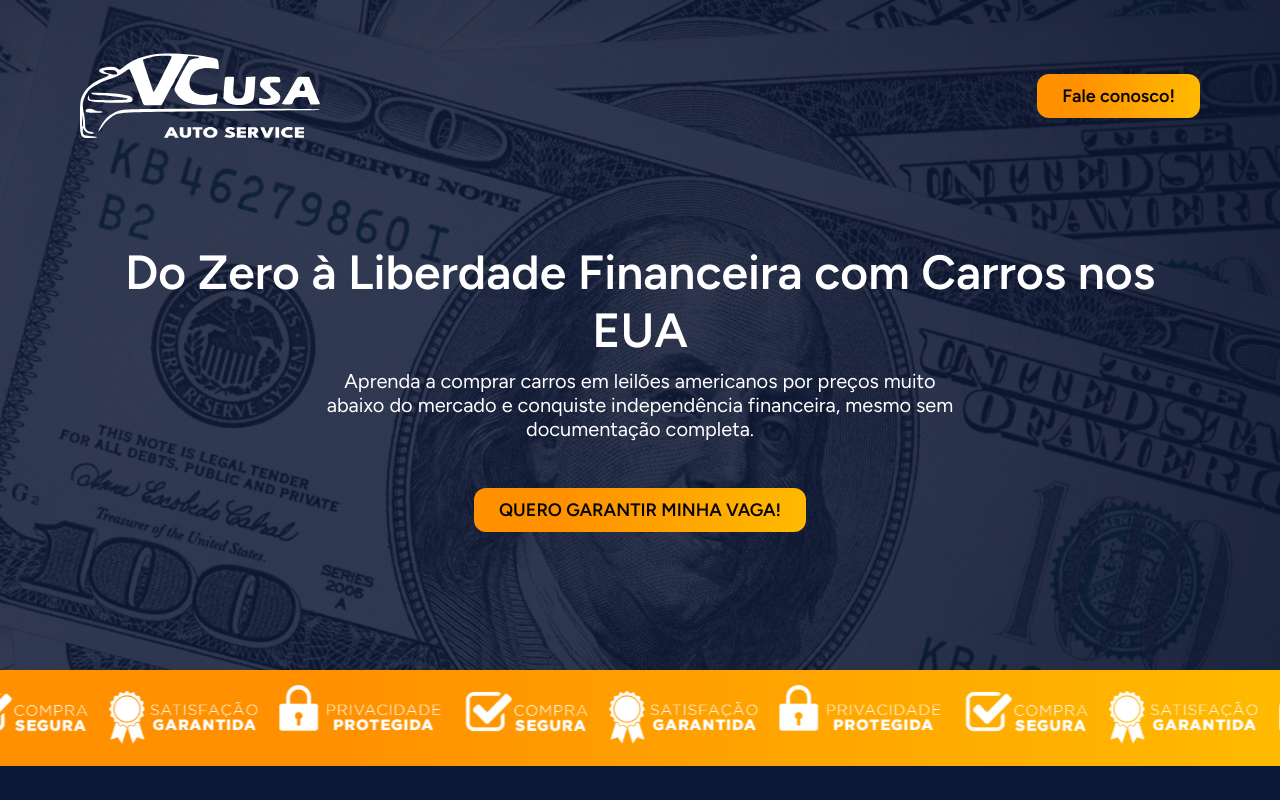
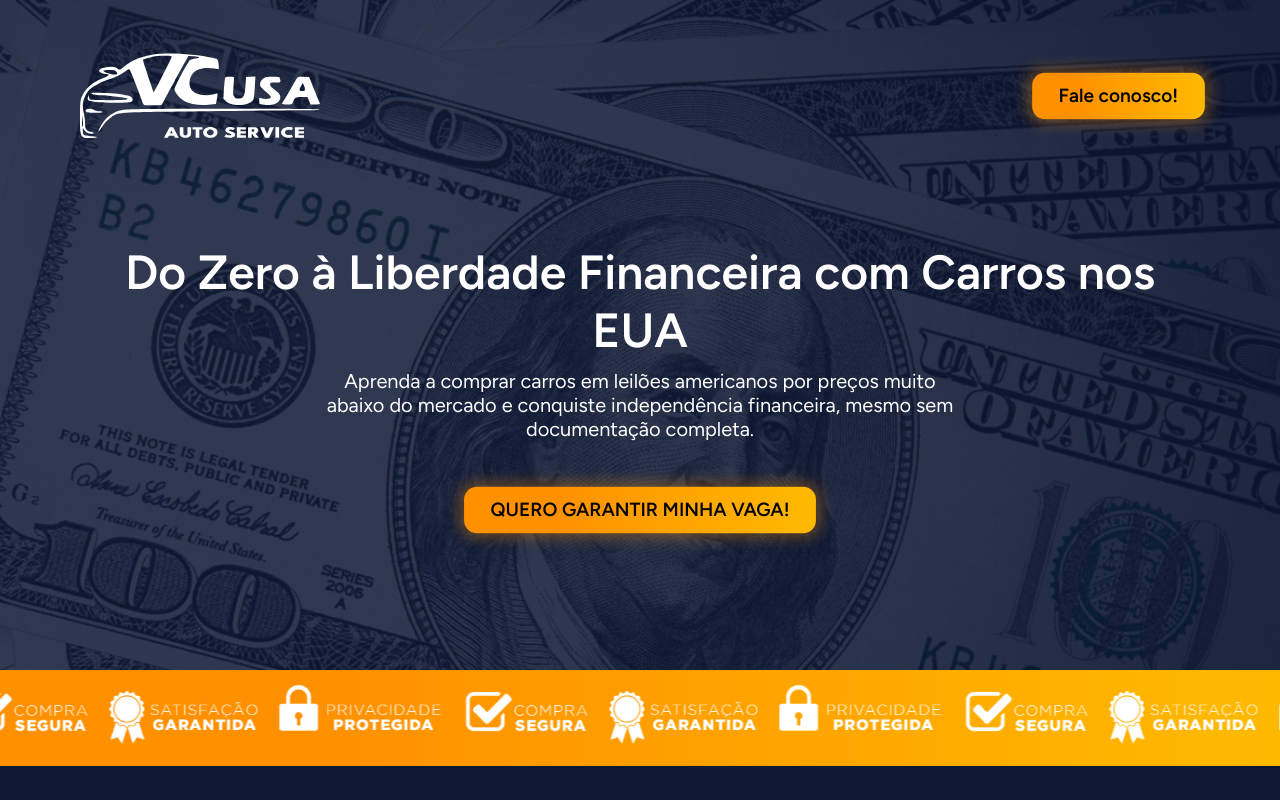
Before and after one commit to wemersonmatheuss/vcusaauto, a React (Vite) app: page / in a window 1280 px wide. Shown: the top 800 px of the page. Built offline with nearby package versions, Linux system fonts and the light colour scheme.

Commit message:
styles: animation button

```diff
--- a/src/Components/Button/styles.module.css
+++ b/src/Components/Button/styles.module.css
@@ -11,4 +11,27 @@
     font-weight: 600;
 
     cursor: pointer;
+
+    animation: pulseGlowOrange 2s infinite;
+
+    transition: opacity 0.3s ease-in-out;
 }
+
+.container:hover {
+    opacity: 0.5;
+}
+
+@keyframes pulseGlowOrange {
+  0% {
+    transform: scale(1);
+    box-shadow: 0 0 0 0 rgba(255, 144, 0, 0.6);
+  }
+  50% {
+    transform: scale(1.07);
+    box-shadow: 0 0 15px 6px rgba(229, 137, 18, 0.3);
+  }
+  100% {
+    transform: scale(1);
+    box-shadow: 0 0 0 0 rgba(255, 144, 0, 0);
+  }
+}
```
